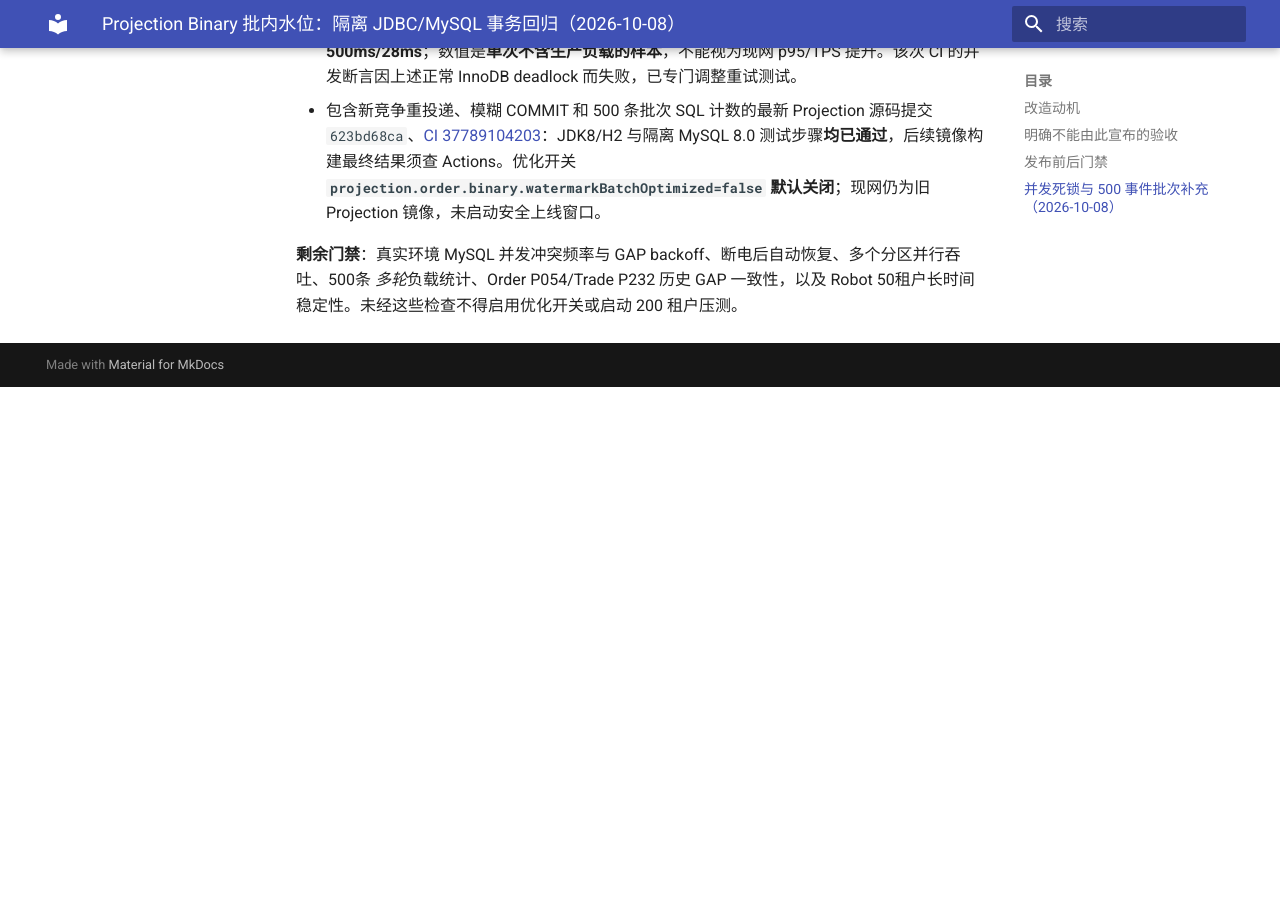
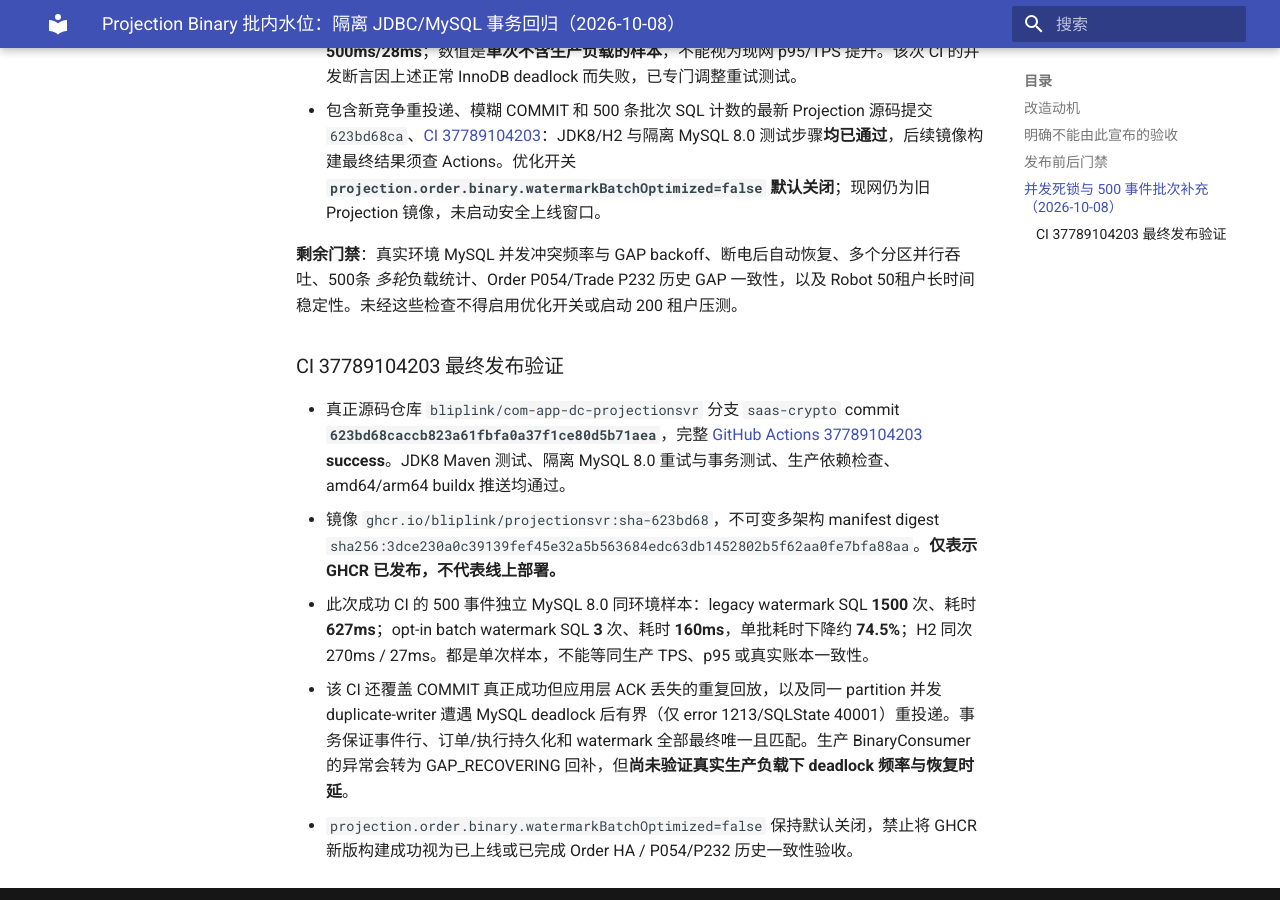
Before and after one commit to bliplink/dc-quant-deploy, an MkDocs documentation site: the page built from docs/PROJECTION_ISOLATED_TRANSACTION_REGRESSION_20261008.zh-CN.md, in a window 1280 px wide and 900 px high, scrolled down 2786 px. Built offline with MkDocs 1.6.1 and Material for MkDocs 9.7.7, drawn with Linux system fonts in a browser that asks for light colours; before the commit the page ends 3173 px from its top, so only the background shows below that.

Commit message:
docs(projection): record successful GHCR build and isolated MySQL 500-event SQL/latency evidence

```diff
--- a/docs/PROJECTION_ISOLATED_TRANSACTION_REGRESSION_20261008.zh-CN.md
+++ b/docs/PROJECTION_ISOLATED_TRANSACTION_REGRESSION_20261008.zh-CN.md
@@ -43,3 +43,11 @@
 - 包含新竞争重投递、模糊 COMMIT 和 500 条批次 SQL 计数的最新 Projection 源码提交 `623bd68ca`、[CI 37789104203](https://github.com/bliplink/com-app-dc-projectionsvr/actions/runs/37789104203)：JDK8/H2 与隔离 MySQL 8.0 测试步骤**均已通过**，后续镜像构建最终结果须查 Actions。优化开关 **`projection.order.binary.watermarkBatchOptimized=false` 默认关闭**；现网仍为旧 Projection 镜像，未启动安全上线窗口。
 
 **剩余门禁**：真实环境 MySQL 并发冲突频率与 GAP backoff、断电后自动恢复、多个分区并行吞吐、500条 *多轮*负载统计、Order P054/Trade P232 历史 GAP 一致性，以及 Robot 50租户长时间稳定性。未经这些检查不得启用优化开关或启动 200 租户压测。
+
+### CI 37789104203 最终发布验证
+
+- 真正源码仓库 `bliplink/com-app-dc-projectionsvr` 分支 `saas-crypto` commit **`623bd68caccb823a61fbfa0a37f1ce80d5b71aea`**，完整 [GitHub Actions 37789104203](https://github.com/bliplink/com-app-dc-projectionsvr/actions/runs/37789104203) **success**。JDK8 Maven 测试、隔离 MySQL 8.0 重试与事务测试、生产依赖检查、amd64/arm64 buildx 推送均通过。
+- 镜像 `ghcr.io/bliplink/projectionsvr:sha-623bd68`，不可变多架构 manifest digest `sha256:3dce230a0c39139fef45e32a5b563684edc63db1452802b5f62aa0fe7bfa88aa`。**仅表示 GHCR 已发布，不代表线上部署。**
+- 此次成功 CI 的 500 事件独立 MySQL 8.0 同环境样本：legacy watermark SQL **1500** 次、耗时 **627ms**；opt-in batch watermark SQL **3** 次、耗时 **160ms**，单批耗时下降约 **74.5%**；H2 同次 270ms / 27ms。都是单次样本，不能等同生产 TPS、p95 或真实账本一致性。
+- 该 CI 还覆盖 COMMIT 真正成功但应用层 ACK 丢失的重复回放，以及同一 partition 并发 duplicate-writer 遭遇 MySQL deadlock 后有界（仅 error 1213/SQLState 40001）重投递。事务保证事件行、订单/执行持久化和 watermark 全部最终唯一且匹配。生产 BinaryConsumer 的异常会转为 GAP_RECOVERING 回补，但**尚未验证真实生产负载下 deadlock 频率与恢复时延**。
+- `projection.order.binary.watermarkBatchOptimized=false` 保持默认关闭，禁止将 GHCR 新版构建成功视为已上线或已完成 Order HA / P054/P232 历史一致性验收。
```
